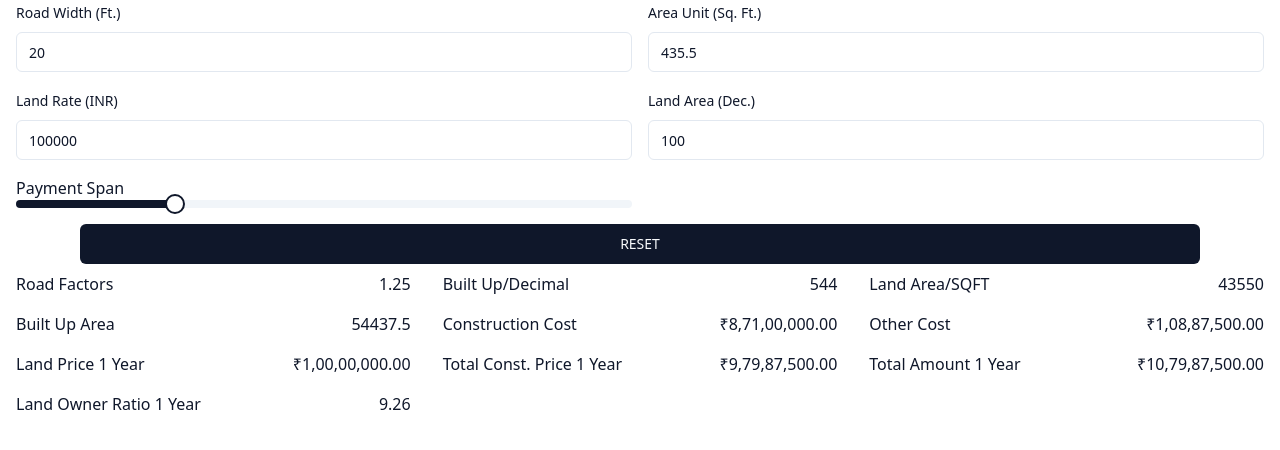
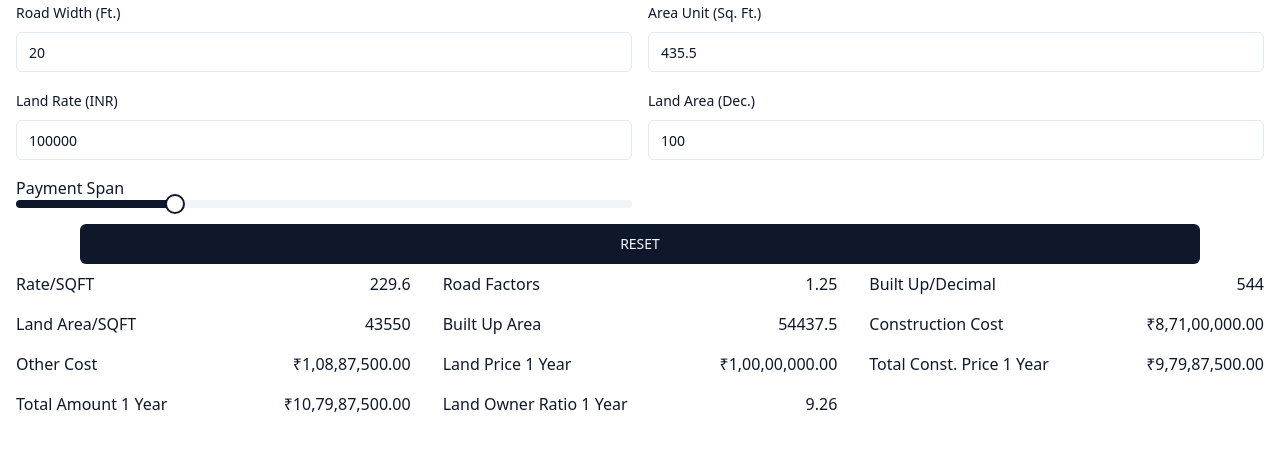
Before and after one commit to PrinceBaghel258025/techno-ts, a React (Create React App) app: page / in a window 1280 px wide. Shown: the top 450 px of the page. Built offline with nearby package versions, Linux system fonts and the light colour scheme.

Commit message:
Added missing field

```diff
--- a/src/components/OutputFieldsTable/OutPutFields.tsx
+++ b/src/components/OutputFieldsTable/OutPutFields.tsx
@@ -8,8 +8,8 @@ export interface Props {
 
 
 function OutPutFields({data, paymentSpan}: Props) {
-
-    const initialFields = data.slice(1,5);
+    console.log("data", data)
+    const initialFields = data.slice(0,5);
 
     const filteredOnPaymentSpan = filterData(data, paymentSpan)
 
```
